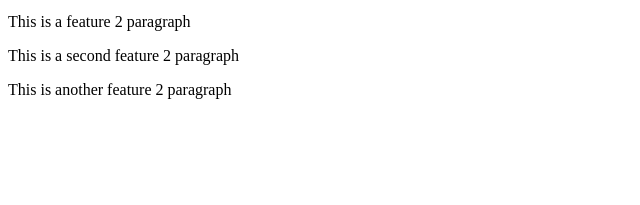
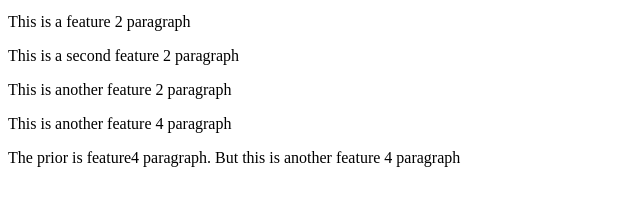
Before and after one commit to sunkolexy23/my-sample-project, a plain HTML site: page index.html in a window 1280 px wide. Shown: the part 101-306 px from the top of the page, without its empty margins (0-640 px from the left). Drawn offline with Linux system fonts and the light colour scheme.

Commit message:
Added feature4 (#4)
-added a paragraph for feature4

-added style for feature4 paragraph

-Added script for feature4

-Commented on feature4 paragraph using another added feature4 paragraph

```diff
--- a/index.html
+++ b/index.html
@@ -15,6 +15,8 @@
     <p>This is a feature 2 paragraph</p>
     <p>This is a second feature 2 paragraph</p>
     <p>This is another feature 2 paragraph</p>
+    <p>This is another feature 4 paragraph</p>
+    <p>The prior is feature4 paragraph. But this is another feature 4 paragraph</p>
 
 </body>
 </html>
--- a/script.js
+++ b/script.js
@@ -1,4 +1,4 @@
 
 document.addEventListener("DOMContentLoaded", function() {
-    console.log("Welcome to My Sample Project!");
+    console.log("Feature4 paragraph added");
 });
--- a/style.css
+++ b/style.css
@@ -9,3 +9,7 @@ body {
 h1 {
     color: #0073e6;
 }
+
+p {
+    font-size: 16px;
+}
```
